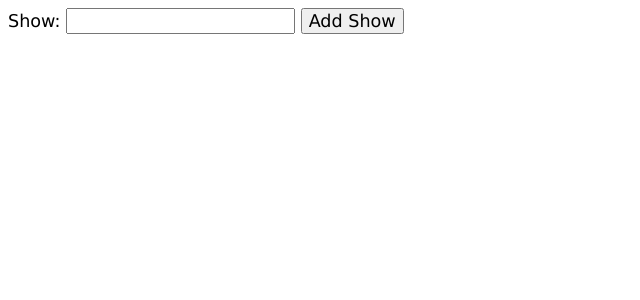
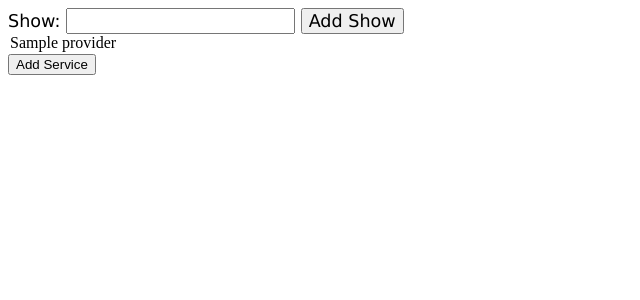
Before and after one commit to mrshll/SlipStream2, a Django app: template templates/index.html in a window 1280 px wide. Shown: the top 300 px of the page, without its empty margins (0-640 px from the left). Run offline with Django 3.2, Linux system fonts and the light colour scheme; the template is opened without the code that fills it: values that come from a table or form of the project are taken from there, others are empty; tables that the repository leaves empty hold one stand-in row (values such as "Sample post"); parts of the project's set-up code (start-up, migrations or seed data) failed here and were passed over.

Commit message:
added front end for adding providers

```diff
--- a/static/js/main.js
+++ b/static/js/main.js
@@ -5,7 +5,7 @@ jQuery(function ($) {
     });
 
     //ajaxify the post submit
-    $('form#new_show').submit(function (e) {
+    $('form#add_show').submit(function (e) {
         e.preventDefault();
         $.post( $(this).attr('action'), $(this).serialize(),
             function(show, status) {
@@ -14,4 +14,14 @@ jQuery(function ($) {
                 }
         });
     });
+
+    $('form#add_provider').submit(function (e) {
+        e.preventDefault();
+        $.post( $(this).attr('action'), $(this).serialize(),
+            function(provider, status) {
+                if (status == "success") {
+                    $('#provider_list').append(provider).hide().fadeIn(400);
+                }
+            });
+    });
 });
--- a/templates/index.html
+++ b/templates/index.html
@@ -5,7 +5,7 @@
 <script src="{% static "js/main.js" %}"></script>
 <div>
     <div class="ui-widget">
-        <form id="new_show" action="{% url show.views.add_show %}" method="POST"
+        <form id="add_show" action="{% url show.views.add_show %}" method="POST"
             enctype="multipart/form-data">{% csrf_token %}
             <label for="show">Show: </label>
             <input id="show" name="show" />
@@ -15,5 +15,20 @@
 
     <div id="show_list"></div>
 
+    <form id="add_provider" action="{% url show.views.add_provider %}"
+        method="POST" enctype="multipart/form-data">{% csrf_token %}
+        <label for
+        <select>
+            {% for provider in providers %}
+            <option name="provider"
+                    value="{{ provider.name }}">{{ provider.name }}</option>
+            {% endfor %}
+        </select>
+        <input type="submit" value="Add Service"/>
+    </form>
+
+
+    <div id="provider_list"></div>
+
 </div>
 {% endblock %}
```
Also changed, not shown: show/views.py (+4 -3 lines).
